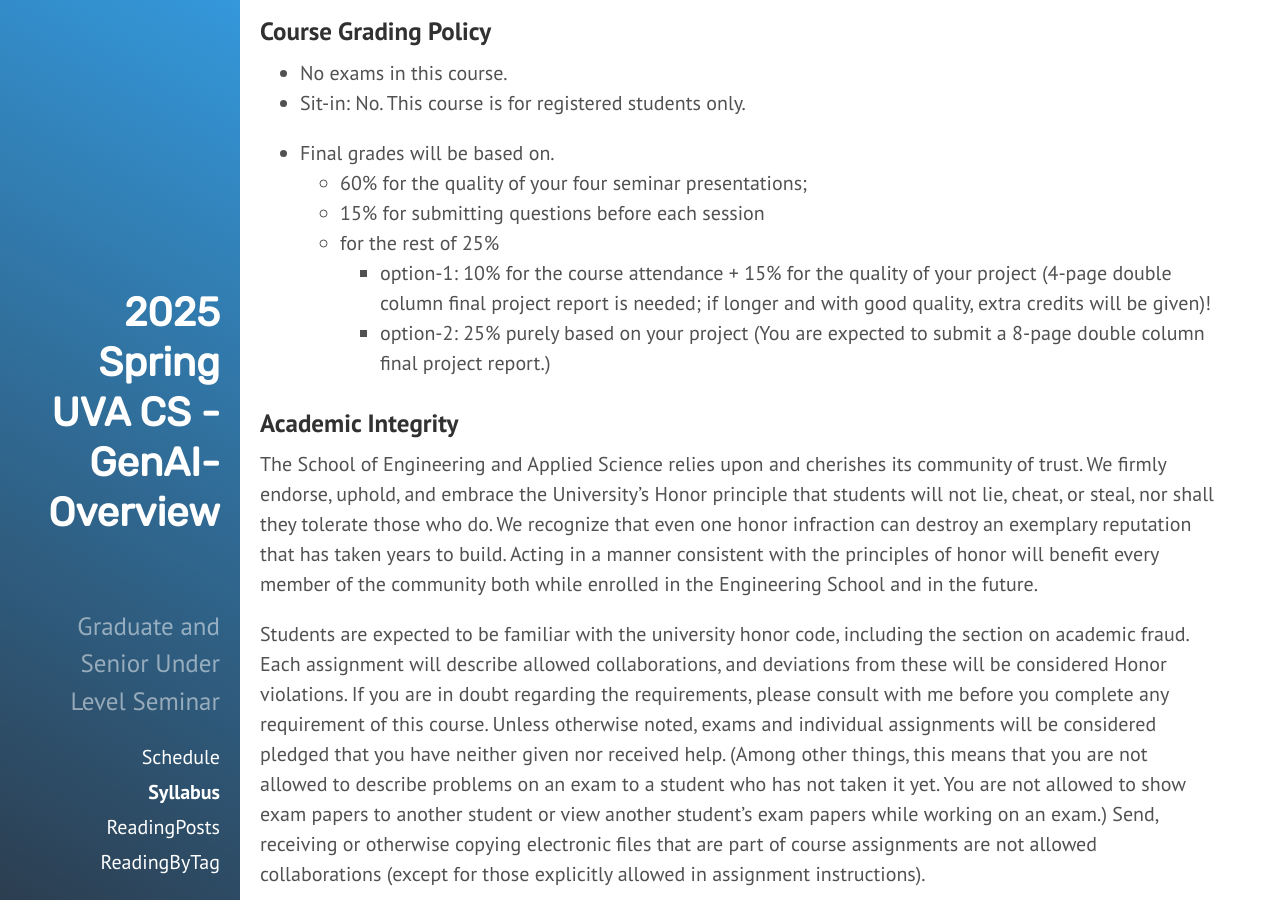
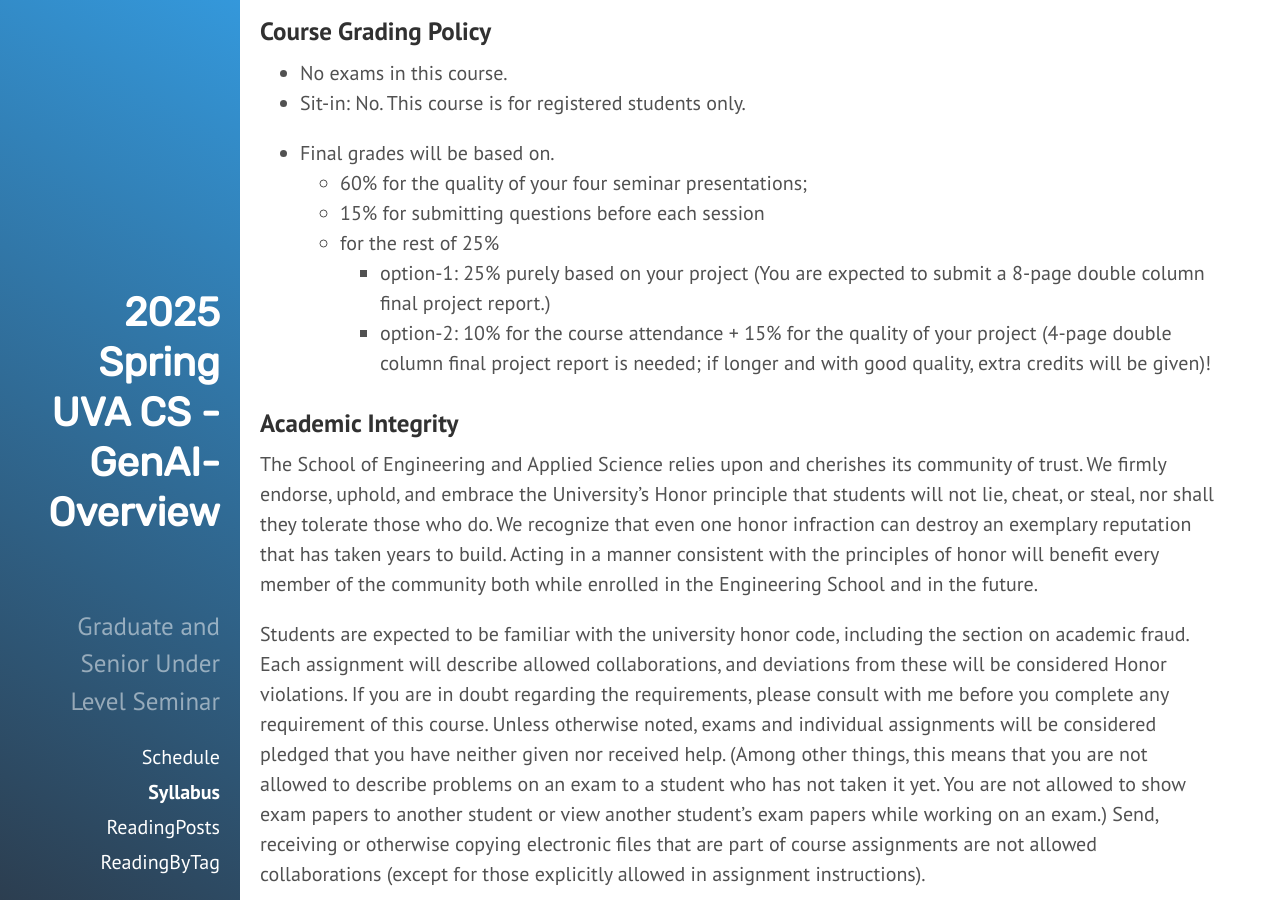
Before and after one commit to qiyanjun/2025sp-GenAI-overview, a Jekyll site: the page built from About.md, in a window 1280 px wide and 900 px high, scrolled down 2168 px. Built offline with Jekyll 4.4.1, drawn with Linux system fonts in a browser that asks for light colours.

```diff
--- a/About.md
+++ b/About.md
@@ -83,8 +83,8 @@ Students in the seminar are expected to:
   - 60% for the quality of your four seminar presentations;
   - 15% for submitting questions before each session
   - for the rest of 25%
-    + option-1:  10% for the course attendance + 15% for the quality of your project (4-page double column final project report is needed; if longer and with good quality, extra credits will be given)!
-    + option-2: 25% purely based on your project (You are expected to submit a 8-page double column final project report.)
+     + option-1: 25% purely based on your project (You are expected to submit a 8-page double column final project report.)
+     + option-2:  10% for the course attendance + 15% for the quality of your project (4-page double column final project report is needed; if longer and with good quality, extra credits will be given)!
 
 
 
```
